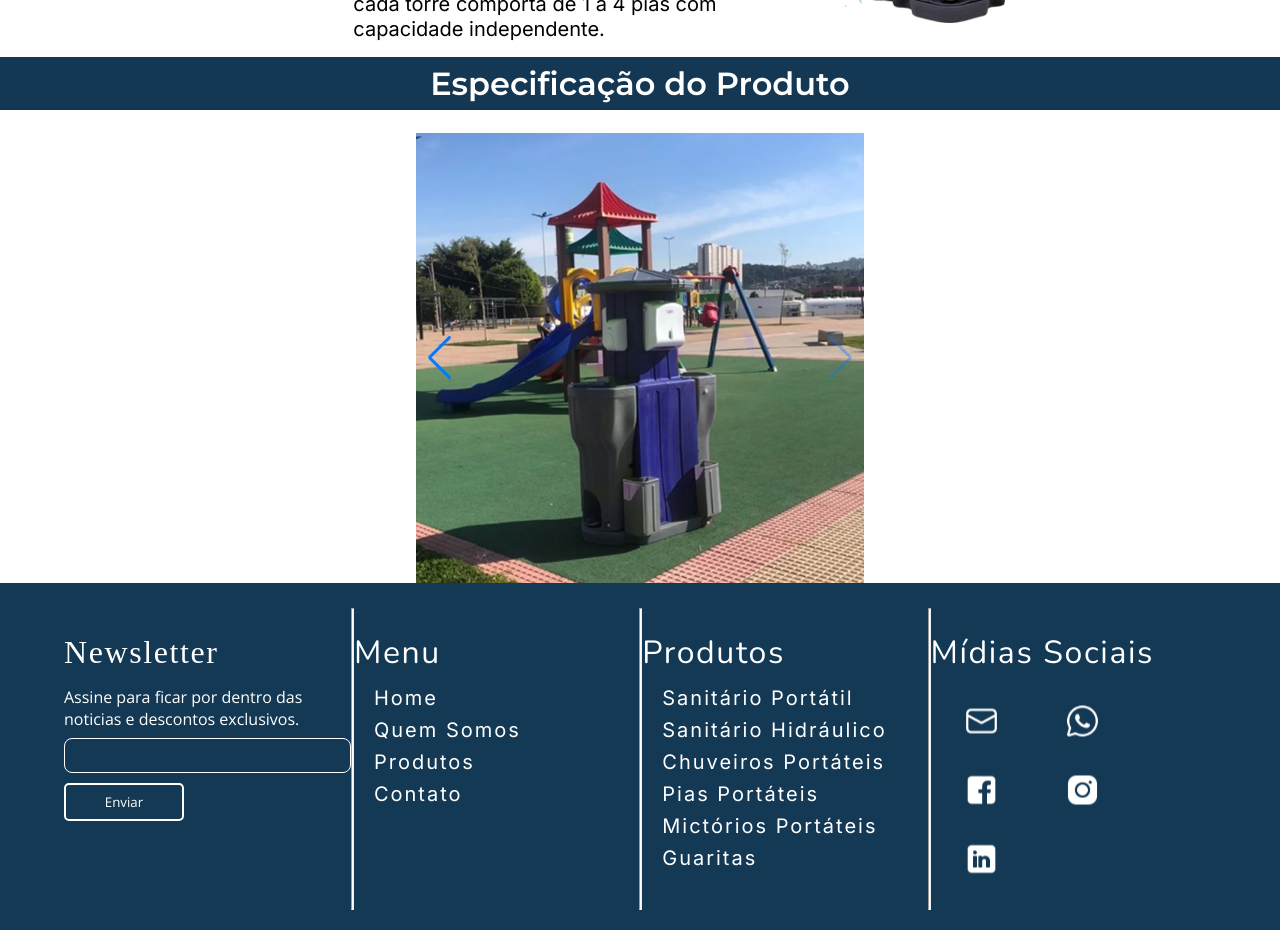
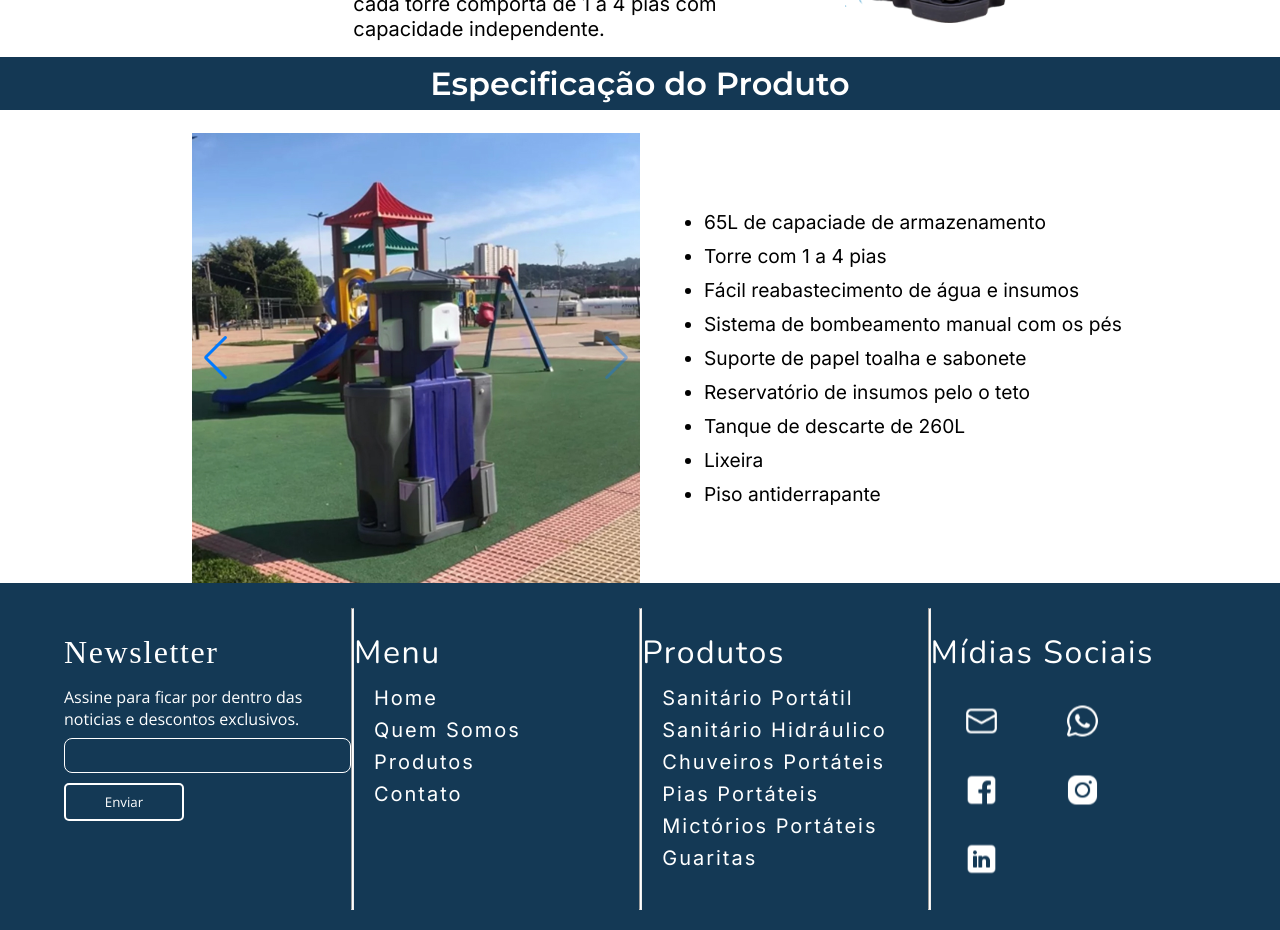
Before and after one commit to AmericaRental/america_rental_website, a React (Create React App) app in the folder america-theme/: page /produtos/pia in a window 1280 px wide. Shown: the part 840-1770 px from the top of the page. Built offline with nearby package versions, Linux system fonts and the light colour scheme; a web font is replaced by a local one.

Commit message:
:construction: pia's product detail 90%

```diff
--- a/america-theme/src/css/pia_swiper.css
+++ b/america-theme/src/css/pia_swiper.css
@@ -1,5 +1,6 @@
 .swiperpia{
     width: 35%;
+    margin: 0 5%;
 }
 
 .swiper-slide {
--- a/america-theme/src/css/style.css
+++ b/america-theme/src/css/style.css
@@ -16,7 +16,7 @@
 
 .banner {
   width: 100vw;
-  height: 700px;
+  height: max-content;
 }
 
 .bannerImage {
--- a/america-theme/src/pages/Pia.jsx
+++ b/america-theme/src/pages/Pia.jsx
@@ -6,7 +6,7 @@ import Footer from "../components/global/footer";
 import Header from "../components/global/header";
 
 import banner from "../images/pia/banner.svg";
-import '../css/pia_swiper.css';
+import "../css/pia_swiper.css";
 
 import pia from "../images/pia/pia.svg";
 import pia2 from "../images/pia/pia2.svg";
@@ -86,6 +86,11 @@ function Pia() {
     margin: ${(props) => props.margin || "0"};
   `;
 
+  const Li = styled.li`
+    font-family: "Inter";
+    font-size: 1.2rem;
+    margin: 10px 0;
+  `;
   return (
     <>
       <Header />
@@ -156,15 +161,29 @@ function Pia() {
               }}
               navigation={true}
               modules={[Autoplay, Navigation]}
-              className='swiperpia'
+              className="swiperpia"
             >
               <SwiperSlide className="swiperSlideItem">
-                <img src={pia2} />
+                <img src={pia2} alt="pia" />
               </SwiperSlide>
               <SwiperSlide className="swiperSlideItem">
-                <img src={pia3} />
+                <img src={pia3} alt="pia" />
               </SwiperSlide>
             </Swiper>
+
+            <Container direction="column" width="35%" itemsAlign="left">
+              <ul>
+                <Li>65L de capaciade de armazenamento</Li>
+                <Li>Torre com 1 a 4 pias</Li>
+                <Li>Fácil reabastecimento de água e insumos</Li>
+                <Li>Sistema de bombeamento manual com os pés</Li>
+                <Li>Suporte de papel toalha e sabonete</Li>
+                <Li>Reservatório de insumos pelo o teto</Li>
+                <Li>Tanque de descarte de 260L</Li>
+                <Li>Lixeira</Li>
+                <Li>Piso antiderrapante</Li>
+              </ul>
+            </Container>
           </Container>
         </Container>
       </Main>
```
